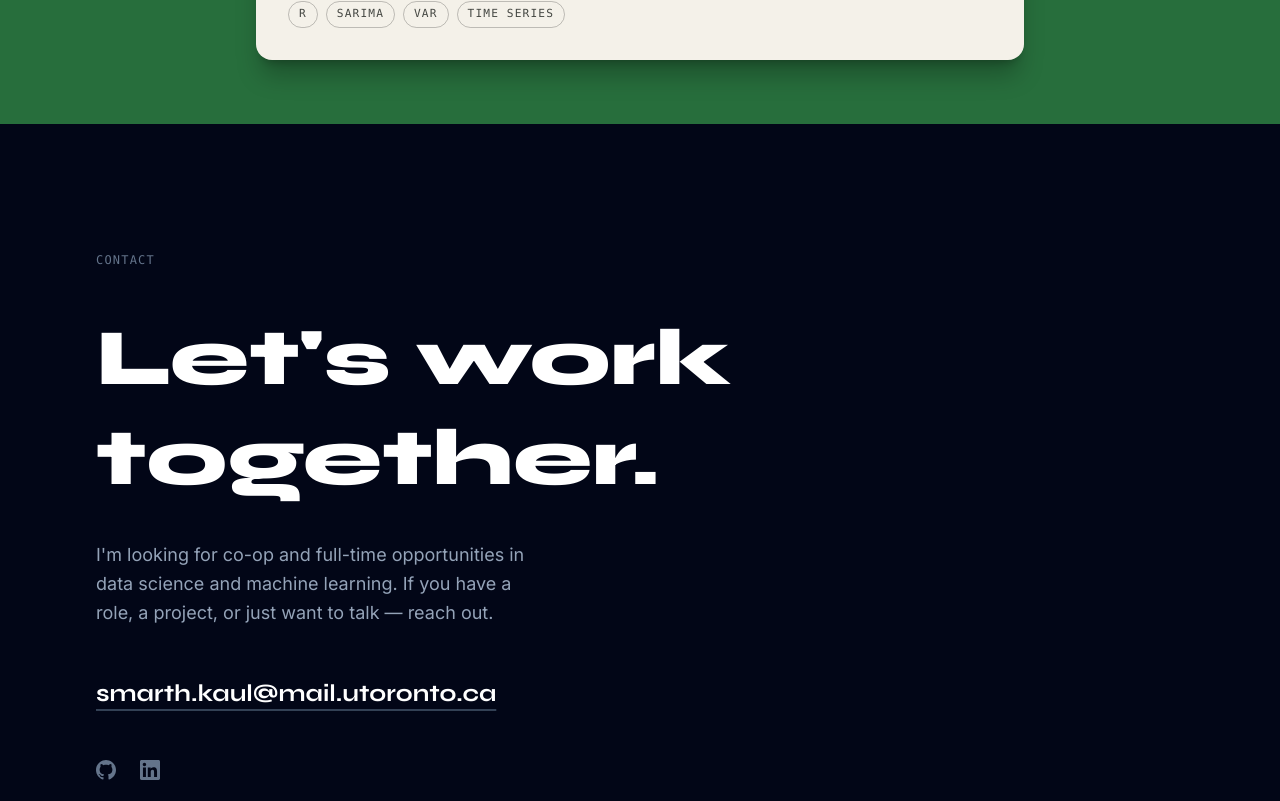
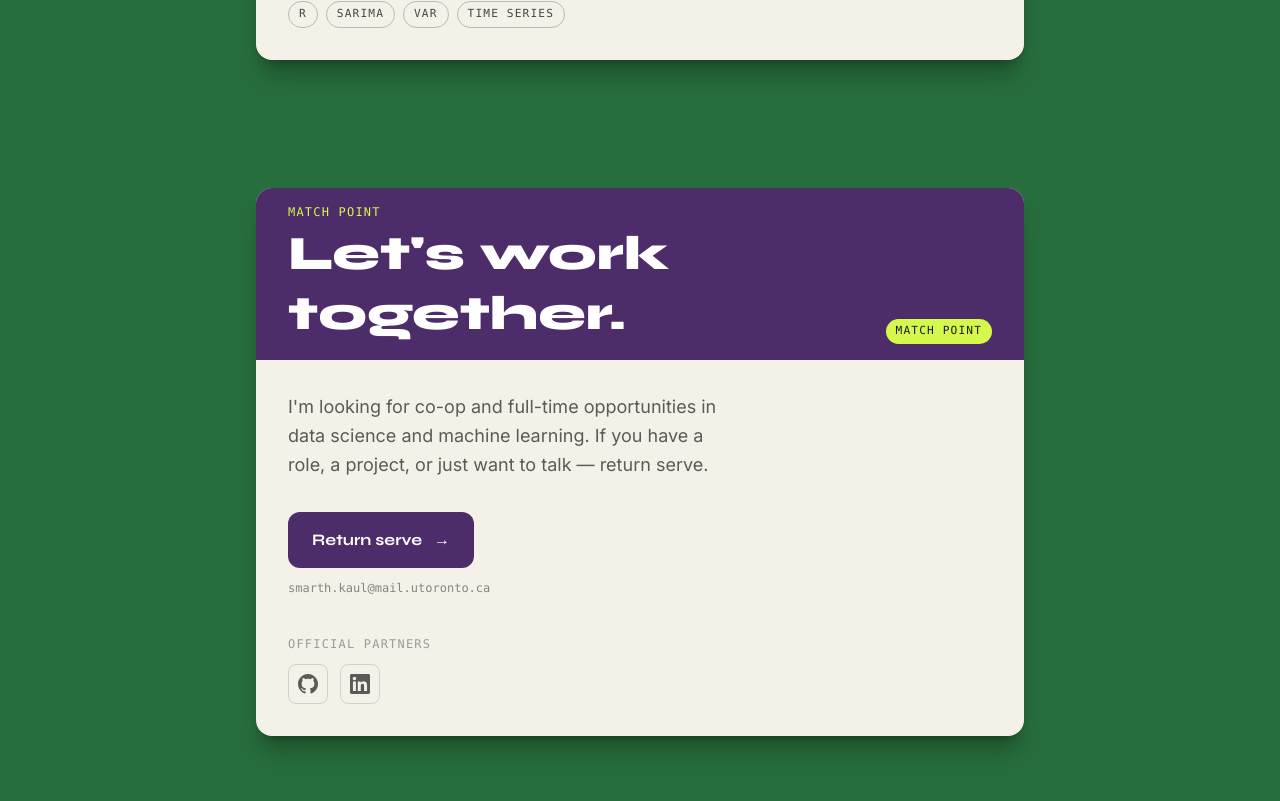
Before and after one commit to smarthkaul/smarthkaul.github.io, a React (Vite) app in the folder website/: page / in a window 1280 px wide. Shown: the part 2819-3620 px from the top of the page. Built offline with nearby package versions, Linux system fonts and the light colour scheme.

Commit message:
Reskin Contact as MATCH POINT end card

```diff
--- a/website/src/components/Contact.jsx
+++ b/website/src/components/Contact.jsx
@@ -1,42 +1,45 @@
 import { useReveal } from "../hooks/useReveal";
+import StatCard from "./broadcast/StatCard";
+import Badge from "./broadcast/Badge";
 
 const Contact = () => {
   const [ref, visible] = useReveal();
 
   return (
-    <section id="contact" className="py-32 bg-slate-950 px-6 sm:px-12 lg:px-24">
-      <div ref={ref} className={`max-w-3xl reveal ${visible ? "visible" : ""}`}>
-        <p className="font-mono text-slate-500 text-xs uppercase tracking-widest mb-10">
-          Contact
+    <section id="contact" className="px-6 sm:px-12 lg:px-24 py-16 pb-24">
+      <div ref={ref} className={`max-w-3xl mx-auto reveal ${visible ? "visible" : ""}`}>
+        <StatCard
+          broadcast="Match Point"
+          title="Let's work together."
+          headerRight={<Badge tone="ball">Match Point</Badge>}
+        >
+          <p className="text-charcoal/70 text-lg leading-relaxed mb-8 max-w-md">
+            I&apos;m looking for co-op and full-time opportunities in data science and
+            machine learning. If you have a role, a project, or just want to talk — return
+            serve.
           </p>
-        <h2
-          className="font-display font-extrabold text-white leading-tight mb-8"
-          style={{ fontSize: "clamp(2.5rem, 7vw, 5rem)" }}
-        >
-          Let&apos;s work
-          <br />
-          together.
-        </h2>
-        <p className="text-slate-400 text-lg leading-relaxed mb-12 max-w-md">
-          I&apos;m looking for co-op and full-time opportunities in data science
-          and machine learning. If you have a role, a project, or just want to
-          talk — reach out.
-        </p>
+
           <a
             href="mailto:smarth.kaul@mail.utoronto.ca"
-          className="block font-display font-bold text-white hover:text-violet-400 transition-colors duration-200 underline underline-offset-8 decoration-slate-700 hover:decoration-violet-400 mb-12 break-all"
-          style={{ fontSize: "clamp(1.1rem, 2.5vw, 1.5rem)" }}
+            className="inline-flex items-center gap-3 bg-wimbledon hover:bg-grass text-white font-display font-bold px-6 py-4 rounded-xl transition-colors mb-3"
           >
+            <span>Return serve</span>
+            <span aria-hidden="true">&rarr;</span>
+          </a>
+          <p className="font-mono text-xs text-charcoal/50 break-all mb-10">
             smarth.kaul@mail.utoronto.ca
-        </a>
+          </p>
 
-        <div className="flex items-center gap-6">
+          <p className="font-mono text-xs uppercase tracking-widest text-charcoal/40 mb-3">
+            Official partners
+          </p>
+          <div className="flex items-center gap-3">
             <a
               href="https://github.com/smarthkaul"
               target="_blank"
               rel="noopener noreferrer"
               aria-label="GitHub"
-            className="text-slate-500 hover:text-white transition-colors duration-200"
+              className="inline-flex items-center justify-center w-10 h-10 rounded-lg border border-charcoal/15 text-charcoal/70 hover:text-charcoal hover:border-charcoal/40 transition-colors"
             >
               <svg className="w-5 h-5" fill="currentColor" viewBox="0 0 24 24">
                 <path d="M12 0c-6.626 0-12 5.373-12 12 0 5.302 3.438 9.8 8.207 11.387.599.111.793-.261.793-.577v-2.234c-3.338.726-4.033-1.416-4.033-1.416-.546-1.387-1.333-1.756-1.333-1.756-1.089-.745.083-.729.083-.729 1.205.084 1.839 1.237 1.839 1.237 1.07 1.834 2.807 1.304 3.492.997.107-.775.418-1.305.762-1.604-2.665-.305-5.467-1.334-5.467-5.931 0-1.311.469-2.381 1.236-3.221-.124-.303-.535-1.524.117-3.176 0 0 1.008-.322 3.301 1.23.957-.266 1.983-.399 3.003-.404 1.02.005 2.047.138 3.006.404 2.291-1.552 3.297-1.23 3.297-1.23.653 1.653.242 2.874.118 3.176.77.84 1.235 1.911 1.235 3.221 0 4.609-2.807 5.624-5.479 5.921.43.372.823 1.102.823 2.222v3.293c0 .319.192.694.801.576 4.765-1.589 8.199-6.086 8.199-11.386 0-6.627-5.373-12-12-12z" />
@@ -47,13 +50,14 @@ const Contact = () => {
               target="_blank"
               rel="noopener noreferrer"
               aria-label="LinkedIn"
-            className="text-slate-500 hover:text-white transition-colors duration-200"
+              className="inline-flex items-center justify-center w-10 h-10 rounded-lg border border-charcoal/15 text-charcoal/70 hover:text-charcoal hover:border-charcoal/40 transition-colors"
             >
               <svg className="w-5 h-5" fill="currentColor" viewBox="0 0 24 24">
                 <path d="M20.447 20.452h-3.554v-5.569c0-1.328-.027-3.037-1.852-3.037-1.853 0-2.136 1.445-2.136 2.939v5.667H9.351V9h3.414v1.561h.046c.477-.9 1.637-1.85 3.37-1.85 3.601 0 4.267 2.37 4.267 5.455v6.286zM5.337 7.433c-1.144 0-2.063-.926-2.063-2.065 0-1.138.92-2.063 2.063-2.063 1.14 0 2.064.925 2.064 2.063 0 1.139-.925 2.065-2.064 2.065zm1.782 13.019H3.555V9h3.564v11.452zM22.225 0H1.771C.792 0 0 .774 0 1.729v20.542C0 23.227.792 24 1.771 24h20.451C23.2 24 24 23.227 24 22.271V1.729C24 .774 23.2 0 22.222 0h.003z" />
               </svg>
             </a>
           </div>
+        </StatCard>
       </div>
     </section>
   );
```
Lines whose indentation alone changed are shown as unchanged.
